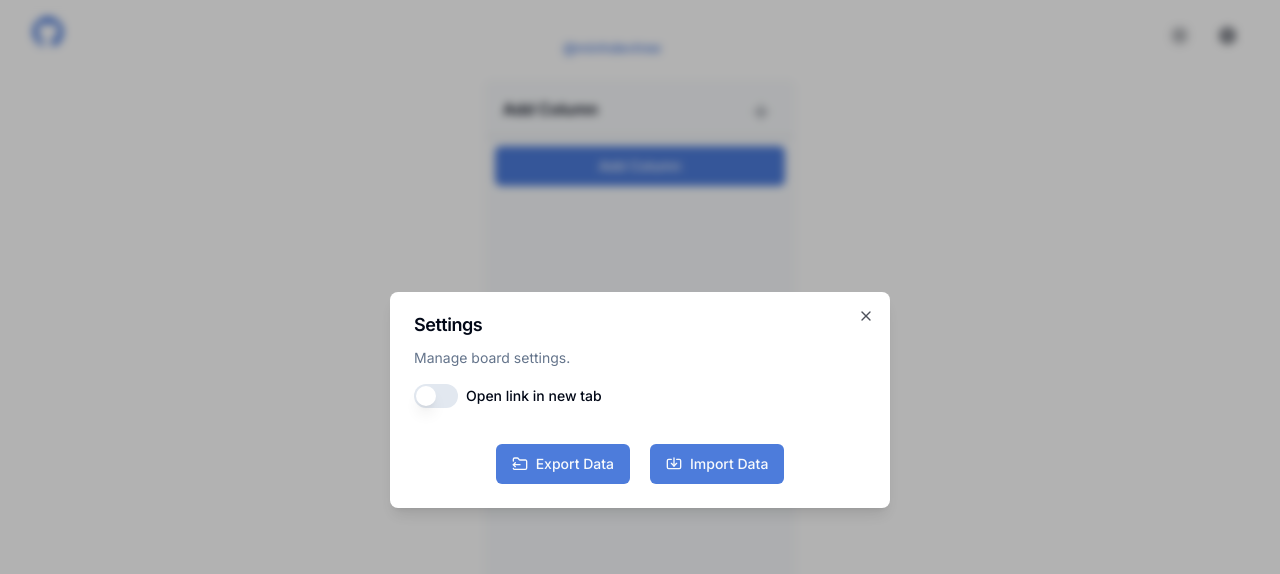
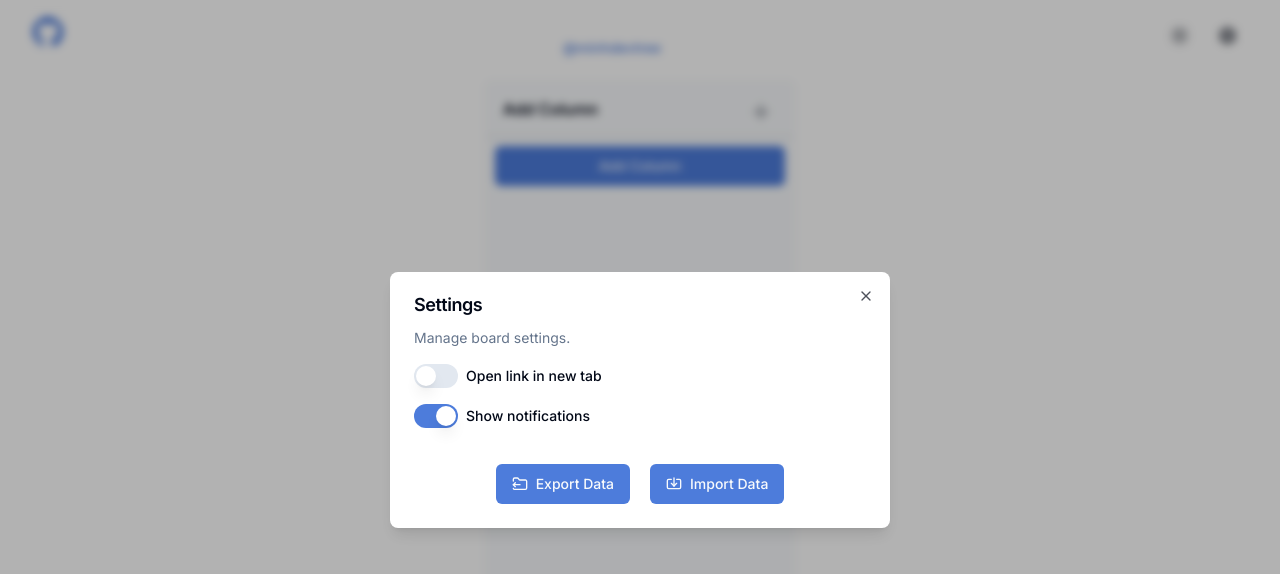
Before and after one commit to minhdevtree/bookmark, a Next.js app: page / in a window 1280 px wide. Both pictures are taken after a click on the button 1228 px from the left and 36 px from the top of the page. Shown: the top 574 px of the page. Built offline with nearby package versions, Linux system fonts and the light colour scheme; what @tiptap/extension-color would draw is missing.

Commit message:
feat: add setting to turn on/off notification

```diff
--- a/extract-inline-scripts.js
+++ b/extract-inline-scripts.js
@@ -57,7 +57,7 @@ console.log(`Extracted ${scriptCounter - 1} inline scripts to external files.`);
 const manifestContent = {
   manifest_version: 3,
   name: 'Bookmark Manager',
-  version: '1.0',
+  version: '0.1.2',
   description: 'A bookmark manager replacing the new tab page.',
   chrome_url_overrides: {
     newtab: 'index.html',
--- a/package.json
+++ b/package.json
@@ -1,6 +1,6 @@
 {
   "name": "bookmark",
-  "version": "0.1.0",
+  "version": "0.1.2",
   "private": true,
   "scripts": {
     "dev": "next dev",
--- a/src/app/layout.tsx
+++ b/src/app/layout.tsx
@@ -5,8 +5,6 @@ import './globals.css';
 import { cn } from '@/lib/utils';
 import { Toaster } from '@/components/ui/sonner';
 import { ThemeProvider } from '@/components/theme-provider/theme-provider';
-import { Suspense } from 'react';
-import FullPageLoadingOverlay from '@/components/shared/full-page-loading-overlay';
 import { TaskProvider } from '@/components/provider/task-provider';
 import { TooltipProvider } from '@/components/ui/tooltip';
 
@@ -44,9 +42,9 @@ export default function RootLayout({ children }: RootLayoutProps) {
           <TooltipProvider>
             <TaskProvider>
               <div vaul-drawer-wrapper="">{children}</div>
+              <Toaster />
             </TaskProvider>
           </TooltipProvider>
-          <Toaster />
         </ThemeProvider>
       </body>
     </html>
--- a/src/components/overview/home/board-column.tsx
+++ b/src/components/overview/home/board-column.tsx
@@ -2,7 +2,7 @@ import { SortableContext, useSortable } from '@dnd-kit/sortable';
 import { useDndContext, type UniqueIdentifier } from '@dnd-kit/core';
 import { CSS } from '@dnd-kit/utilities';
 import { useMemo } from 'react';
-import { Task, TaskCard } from './task-card';
+import { TaskCard } from './task-card';
 import { cva } from 'class-variance-authority';
 import { Card, CardContent, CardHeader } from '@/components/ui/card';
 import { Button } from '@/components/ui/button';
@@ -11,7 +11,6 @@ import { ScrollArea, ScrollBar } from '@/components/ui/scroll-area';
 import { AddBookmarkDialog } from './add-bookmark-dialog';
 import { BasicTooltip } from '@/components/shared/tool-tip';
 import { BoardColumnContextMenu } from './board-column-context-menu';
-import { SettingsType } from '@/lib/define';
 import { AddTaskDialog } from './add-task-dialog';
 import { AddNoteDialog } from './add-note-dialog';
 import { useTask } from '@/components/provider/task-provider';
--- a/src/components/overview/home/setting-dialog.tsx
+++ b/src/components/overview/home/setting-dialog.tsx
@@ -81,6 +81,14 @@ export function SettingDialog() {
       openLinkInNewTab: !settings.openLinkInNewTab,
     });
   };
+
+  const handleShowNotifications = () => {
+    updateSettings({
+      ...settings,
+      showNotifications: !settings.showNotifications,
+    });
+  };
+
   return (
     <Dialog>
       <DialogTrigger asChild>
@@ -101,6 +109,14 @@ export function SettingDialog() {
           />
           <Label htmlFor="airplane-mode">Open link in new tab</Label>
         </div>
+        <div className="flex items-center space-x-2">
+          <Switch
+            id="airplane-mode"
+            checked={settings.showNotifications}
+            onCheckedChange={handleShowNotifications}
+          />
+          <Label htmlFor="airplane-mode">Show notifications</Label>
+        </div>
         <div className="flex justify-center gap-5 mt-5">
           <Button className="gap-2" onClick={handleExportData}>
             <FolderOutput className="w-4 h-4" />
--- a/src/components/provider/task-provider.tsx
+++ b/src/components/provider/task-provider.tsx
@@ -36,6 +36,7 @@ export const TaskProvider = ({ children }: { children: ReactNode }) => {
   const [tasks, setTasks] = useState<Task[]>([]);
   const [settings, setSettings] = useState<SettingsType>({
     openLinkInNewTab: false,
+    showNotifications: true,
   });
 
   // Debounce references
@@ -49,7 +50,11 @@ export const TaskProvider = ({ children }: { children: ReactNode }) => {
 
     if (storedCols) setCols(JSON.parse(storedCols));
     if (storedTasks) setTasks(JSON.parse(storedTasks));
-    if (storedSettings) setSettings(JSON.parse(storedSettings));
+    if (storedSettings && Object.keys(JSON.parse(storedSettings)).length) {
+      setSettings(JSON.parse(storedSettings));
+    } else {
+      localStorage.setItem('settings', JSON.stringify(settings));
+    }
   }, []);
 
   const debounce = (key: string, callback: () => void, delay: number) => {
--- a/src/components/ui/sonner.tsx
+++ b/src/components/ui/sonner.tsx
@@ -1,31 +1,35 @@
-"use client"
+'use client';
 
-import { useTheme } from "next-themes"
-import { Toaster as Sonner } from "sonner"
+import { useTheme } from 'next-themes';
+import { Toaster as Sonner } from 'sonner';
+import { useTask } from '../provider/task-provider';
 
-type ToasterProps = React.ComponentProps<typeof Sonner>
+type ToasterProps = React.ComponentProps<typeof Sonner>;
 
 const Toaster = ({ ...props }: ToasterProps) => {
-  const { theme = "system" } = useTheme()
+  const { theme = 'system' } = useTheme();
+  const { settings } = useTask();
+
+  if (!settings.showNotifications) return null;
 
   return (
     <Sonner
-      theme={theme as ToasterProps["theme"]}
+      theme={theme as ToasterProps['theme']}
       className="toaster group"
       toastOptions={{
         classNames: {
           toast:
-            "group toast group-[.toaster]:bg-background group-[.toaster]:text-foreground group-[.toaster]:border-border group-[.toaster]:shadow-lg",
-          description: "group-[.toast]:text-muted-foreground",
+            'group toast group-[.toaster]:bg-background group-[.toaster]:text-foreground group-[.toaster]:border-border group-[.toaster]:shadow-lg',
+          description: 'group-[.toast]:text-muted-foreground',
           actionButton:
-            "group-[.toast]:bg-primary group-[.toast]:text-primary-foreground",
+            'group-[.toast]:bg-primary group-[.toast]:text-primary-foreground',
           cancelButton:
-            "group-[.toast]:bg-muted group-[.toast]:text-muted-foreground",
+            'group-[.toast]:bg-muted group-[.toast]:text-muted-foreground',
         },
       }}
       {...props}
     />
-  )
-}
+  );
+};
 
-export { Toaster }
+export { Toaster };
--- a/src/lib/define.ts
+++ b/src/lib/define.ts
@@ -1,3 +1,4 @@
 export type SettingsType = {
-    openLinkInNewTab: boolean;
+  openLinkInNewTab: boolean;
+  showNotifications: boolean;
 };
```
